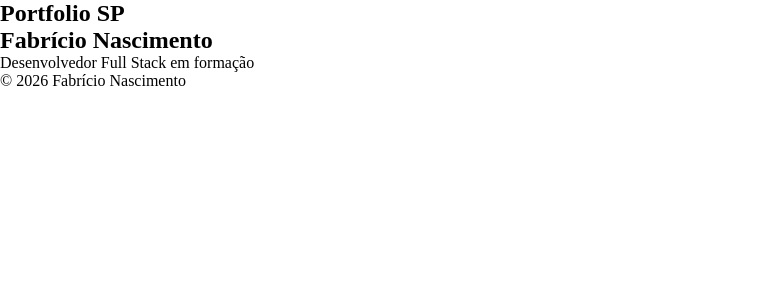
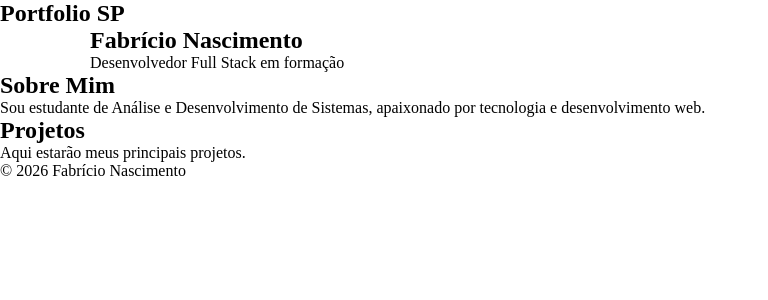
Before and after one commit to Fafazs/portfolio-single-page, a React (Vite) app in the folder client/: page / in a window 1280 px wide. Shown: the top 300 px of the page, without its empty margins (0-768 px from the left). Built offline with nearby package versions, Linux system fonts and the light colour scheme.

Commit message:
Adicionando estrutura organizada para SPA fazendo sessões para a pagina de portfolio principal

```diff
--- a/client/src/App.tsx
+++ b/client/src/App.tsx
@@ -1,11 +1,11 @@
 
 import { MainLayout } from "./layouts/MainLayout"
-import { Home } from "./pages/Home"
+import { Portfolio } from "./pages/Portfolio"
 
 function App() {
   return (
     <MainLayout>
-      <Home />
+      <Portfolio />
     </MainLayout>
   )
 }
--- /dev/null
+++ b/client/src/components/sections/HomeSection.tsx
@@ -0,0 +1,12 @@
+import { Container } from "../ui/Container"
+
+export function HomeSection() {
+  return (
+    <section>
+      <Container>
+        <h1>Fabrício Nascimento</h1>
+        <p>Desenvolvedor Full Stack em formação</p>
+      </Container>
+    </section>
+  )
+}
--- a/client/src/pages/Projetos.tsx
+++ b/client/src/components/sections/ProjetoSection.tsx
@@ -1,4 +1,4 @@
-export function Projetos() {
+export function ProjetoSection() {
   return (
     <section>
       <h2>Projetos</h2>
--- a/client/src/pages/Sobre.tsx
+++ b/client/src/components/sections/SobreSection.tsx
@@ -1,4 +1,4 @@
-export function Sobre() {
+export function SobreSection() {
   return (
     <section>
       <h2>Sobre Mim</h2>
--- /dev/null
+++ b/client/src/components/ui/Container.tsx
@@ -0,0 +1,7 @@
+type Props = {
+  children: React.ReactNode
+}
+
+export function Container({ children }: Props) {
+  return <div style={{ maxWidth: "1100px", margin: "0 auto" }}>{children}</div>
+}
--- a/client/src/pages/Home.tsx
+++ /dev/null
@@ -1,8 +0,0 @@
-export function Home() {
-  return (
-    <section>
-      <h1>Fabrício Nascimento</h1>
-      <p>Desenvolvedor Full Stack em formação</p>
-    </section>
-  )
-}
--- a/client/src/pages/Portfolio.tsx
+++ b/client/src/pages/Portfolio.tsx
@@ -1,13 +1,13 @@
-import { Home } from "./Home"
-import { Sobre } from "./Sobre"
-import { Projetos } from "./Projetos"
+import { HomeSection } from "../components/sections/HomeSection"
+import { SobreSection } from "../components/sections/SobreSection"
+import { ProjetoSection } from "../components/sections/ProjetoSection"
 
 export function Portfolio() {
   return (
     <>
-      <Home />
-      <Sobre />
-      <Projetos />
+      <HomeSection />
+      <SobreSection />
+      <ProjetoSection />
     </>
   )
 }
```
